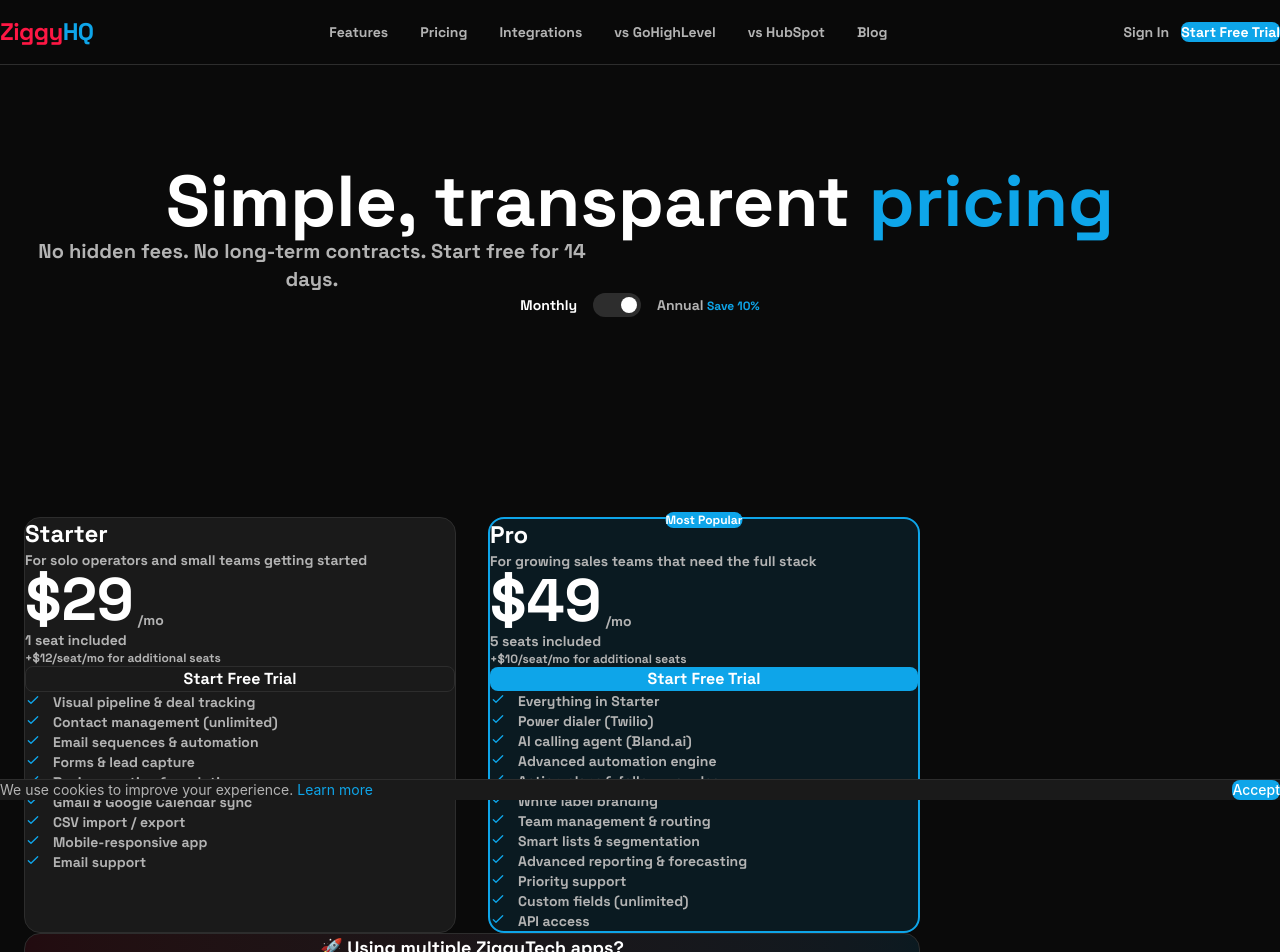
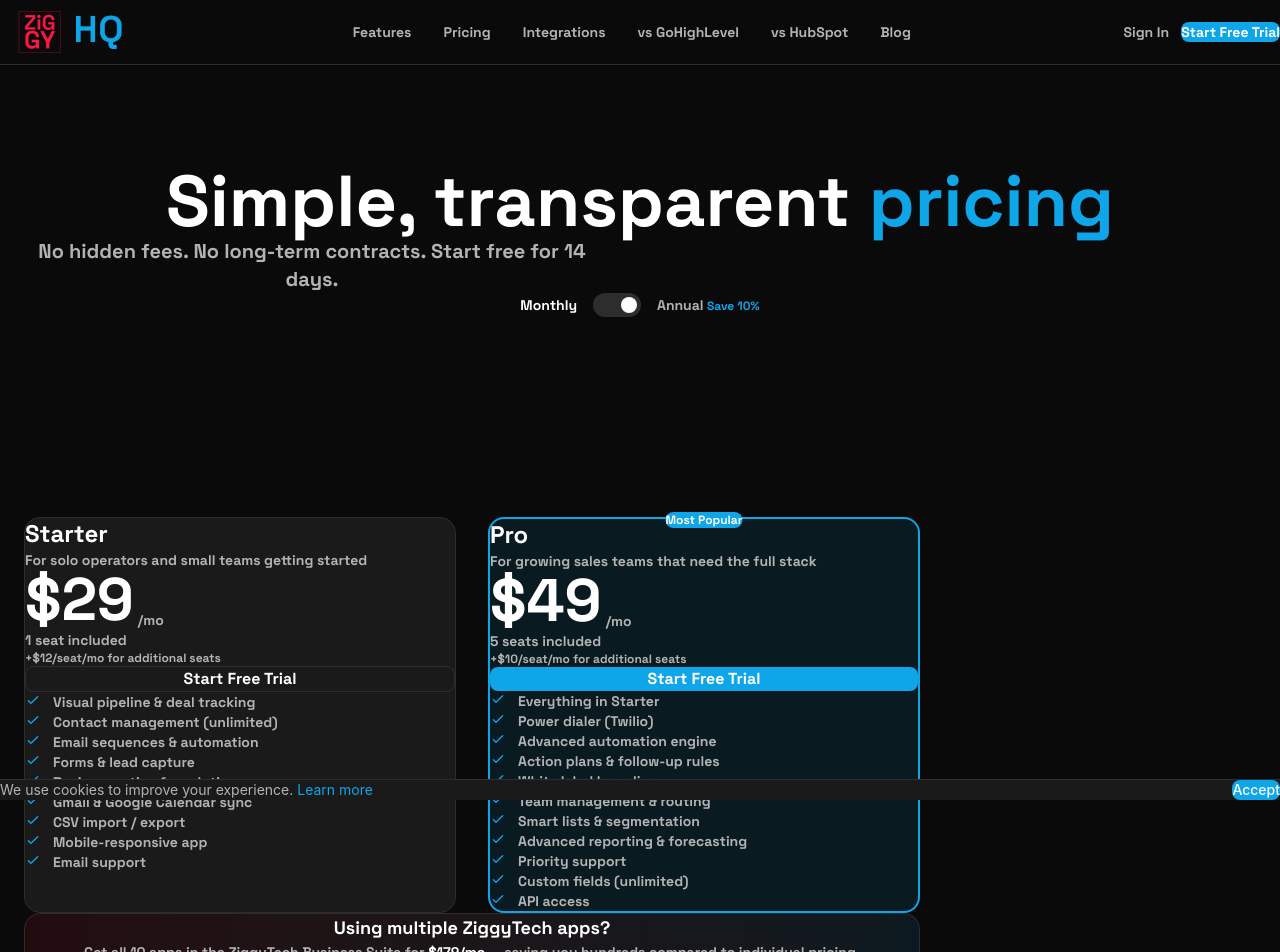
Before and after one commit to ziggytech-dotcom/ziggyhq-marketing, a Next.js app: page /pricing in a window 1280 px wide. Shown: the top 952 px of the page. Built offline with nearby package versions, Linux system fonts and the light colour scheme.

Commit message:
fix: remove emoji + AI calling claims, fix toggle, fix subheadline alignment, use v4 wordmark PNG in nav

```diff
--- a/app/components/ZiggyHQLogo.tsx
+++ b/app/components/ZiggyHQLogo.tsx
@@ -1,8 +1,15 @@
+import Image from 'next/image'
+
 export function ZiggyHQLogo({ className = '' }: { className?: string }) {
   return (
-    <span className={`font-bold tracking-tight text-2xl ${className}`}>
-      <span style={{ color: '#ff1744' }}>Ziggy</span>
-      <span style={{ color: '#0ea5e9' }}>HQ</span>
-    </span>
+    <Image
+      src="/press-assets/ziggyhq-wordmark-dark.png"
+      alt="ZiggyHQ"
+      width={140}
+      height={40}
+      className={className}
+      style={{ objectFit: 'contain' }}
+      priority
+    />
   )
 }
--- a/app/page.tsx
+++ b/app/page.tsx
@@ -68,7 +68,7 @@
   },
   {
     q: 'What\'s the difference between Starter and Pro?',
-    a: 'Starter ($29/mo) includes 1 seat and core CRM features — pipeline, contacts, email sequences. Pro ($49/mo) includes 5 seats, AI calling, white label, automation engine, and priority support.',
+    a: 'Starter ($29/mo) includes 1 seat and core CRM features — pipeline, contacts, email sequences. Pro ($49/mo) includes 5 seats, white label, automation engine, and priority support.',
   },
   {
     q: 'Can I add more seats to my plan?',
--- a/app/pricing/page.tsx
+++ b/app/pricing/page.tsx
@@ -20,7 +20,6 @@
 const proFeatures = [
   'Everything in Starter',
   'Power dialer (Twilio)',
-  'AI calling agent (Bland.ai)',
   'Advanced automation engine',
   'Action plans & follow-up rules',
   'White label branding',
@@ -95,7 +94,7 @@
           Simple, transparent{' '}
           <span className="text-[#0ea5e9]">pricing</span>
         </h1>
-        <p className="text-xl text-[#b3b3b3] max-w-xl mx-auto mb-10">
+        <p className="text-xl text-[#b3b3b3] max-w-xl text-center mx-auto mx-auto mb-10">
           No hidden fees. No long-term contracts. Start free for 14 days.
         </p>
 
@@ -106,7 +105,7 @@
             onClick={() => setIsAnnual(!isAnnual)}
             className={`relative w-12 h-6 rounded-full transition-colors ${isAnnual ? 'bg-[#0ea5e9]' : 'bg-[#2d2d2d]'}`}
           >
-            <span className={`absolute top-1 w-4 h-4 bg-white rounded-full transition-transform ${isAnnual ? 'translate-x-7' : 'translate-x-1'}`} />
+            <span className={`absolute top-1 w-4 h-4 bg-white rounded-full transition-transform ${isAnnual ? 'translate-x-6' : 'translate-x-1'}`} />
           </button>
           <span className={`text-sm font-medium ${isAnnual ? 'text-white' : 'text-[#b3b3b3]'}`}>
             Annual <span className="text-[#0ea5e9] text-xs ml-1">Save 10%</span>
@@ -187,7 +186,7 @@
         <div className="max-w-4xl mx-auto mt-8">
           <div className="bg-gradient-to-r from-[#ff1744]/10 to-[#0ea5e9]/10 border border-[#2d2d2d] rounded-2xl p-6 text-center">
             <h3 className="text-white font-bold text-lg mb-2">
-              🚀 Using multiple ZiggyTech apps?
+              Using multiple ZiggyTech apps?
             </h3>
             <p className="text-[#b3b3b3] text-sm mb-4">
               Get all 10 apps in the ZiggyTech Business Suite for <span className="text-white font-semibold">$179/mo</span> — saving you hundreds compared to individual pricing.
```
Also changed, not shown: public/press-assets/ziggyhq-wordmark-dark.png (added).
